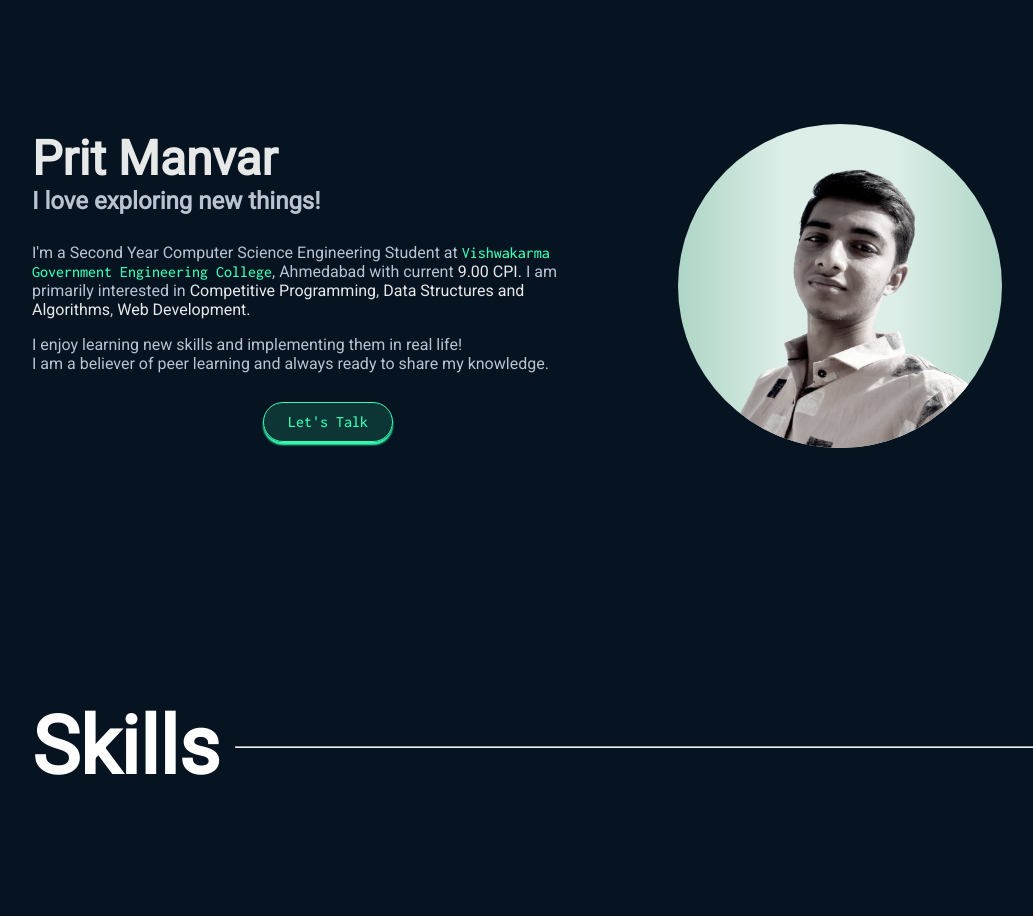
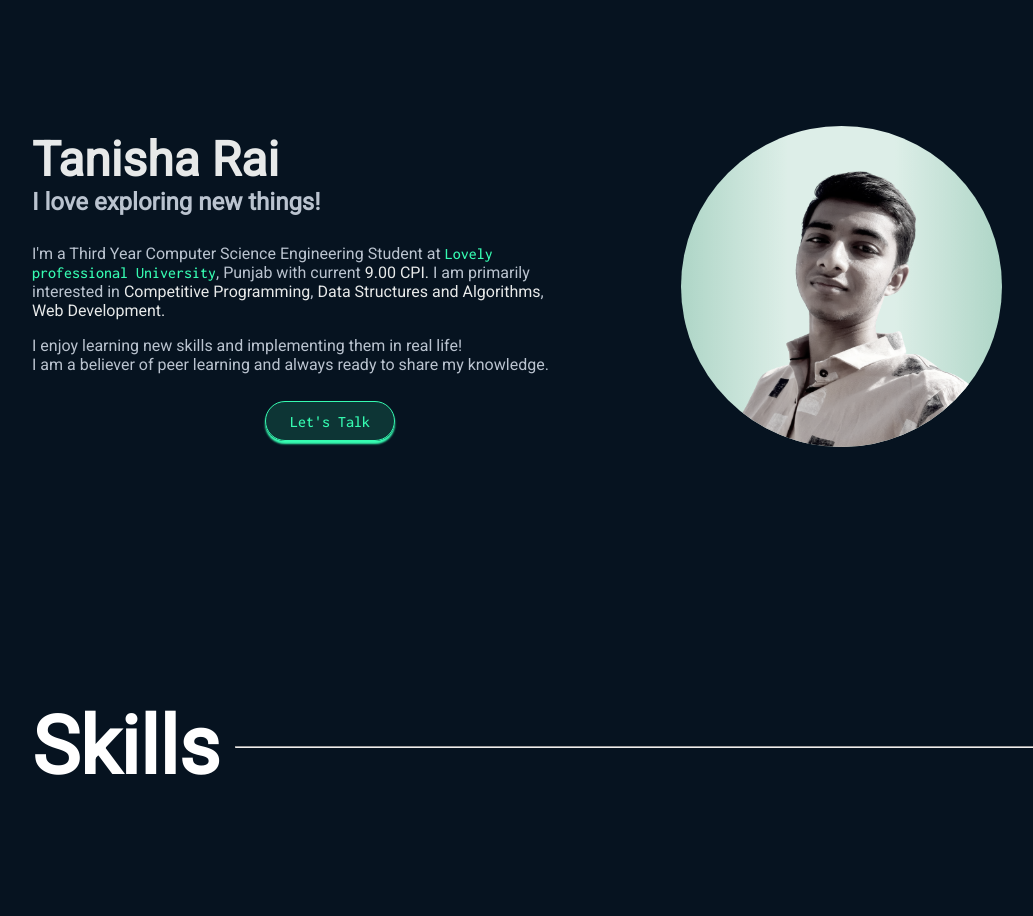
Before and after one commit to tanisharai21/Portfolio, a plain HTML site: page index.html in a window 1280 px wide. Shown: the part 1025-1941 px from the top of the page, without its empty margins (96-1129 px from the left). Drawn offline with nearby package versions, Linux system fonts and the light colour scheme.

Commit message:
Update index.html

```diff
--- a/index.html
+++ b/index.html
@@ -107,12 +107,12 @@
         </div>
         <div class="wrap">
             <div class="heading" data-aos="fade-right">
-                <h2>Prit Manvar</h2>
+                <h2>Tanisha Rai</h2>
                 <h3>I love exploring new things!</h3>
             </div>
             <div class="aboutMe" data-aos="fade-right" data-aos-anchor=".heading">
-                <p>I'm a Second Year Computer Science Engineering Student at <a href="https://www.vgecg.ac.in/"
-                        target="_blank">Vishwakarma Government Engineering College</a>, Ahmedabad with current
+                <p>I'm a Third Year Computer Science Engineering Student at <a href="https://www.vgecg.ac.in/"
+                        target="_blank">Lovely professional University</a>, Punjab with current
                     <span>9.00 CPI.</span> I am primarily interested in <span>Competitive Programming</span>, <span>Data
                         Structures and Algorithms</span>, <span>Web Development.</span>
                 </p>
```
